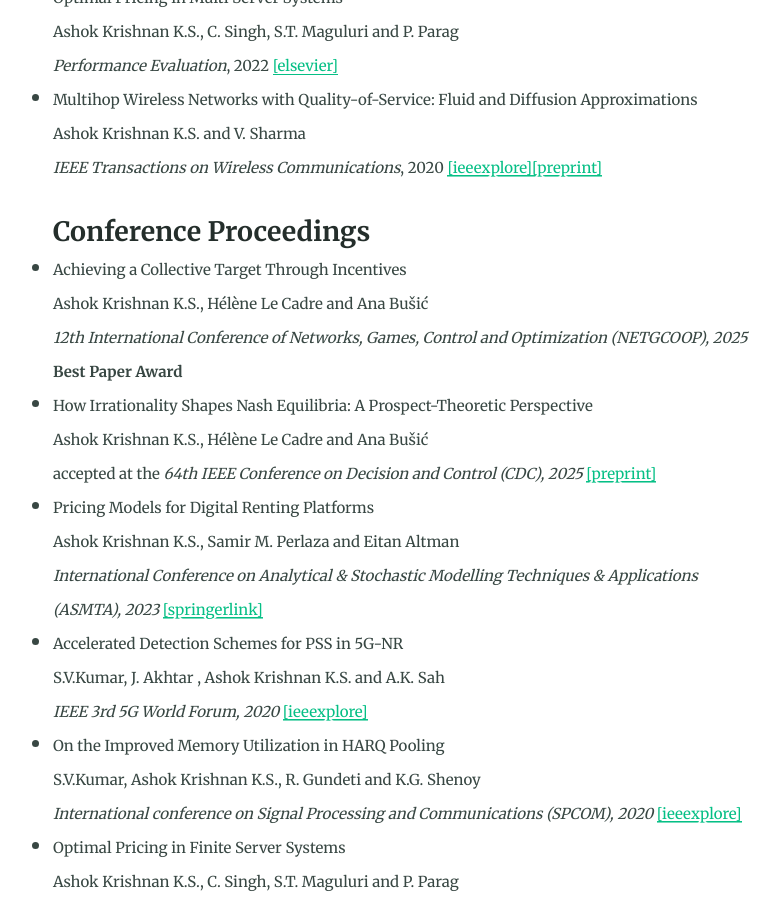
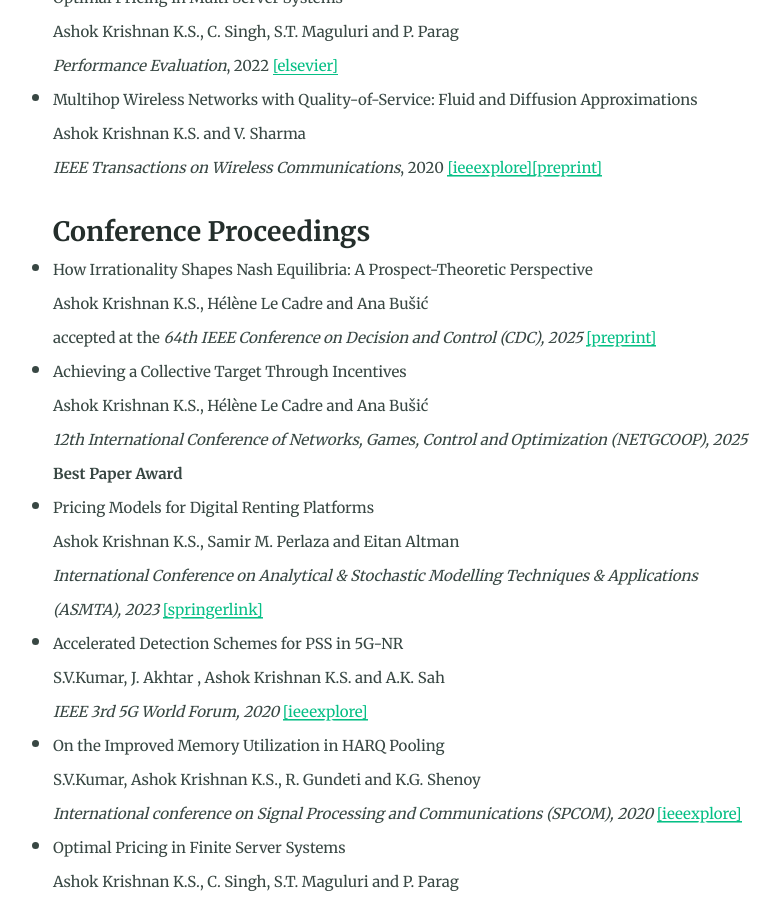
Before and after one commit to ashokkri/ashokkri.github.io, a Jekyll site: the page built from publications.md, in a window 1280 px wide and 900 px high, scrolled down 618 px. Shown: the whole window, without its empty margins (230-1009 px from the left). Built offline with Jekyll 4.4.1, drawn with Linux system fonts in a browser that asks for light colours.

```diff
--- a/publications.md
+++ b/publications.md
@@ -23,13 +23,13 @@ feature_image: "https://picsum.photos/1300/400?image=989"
 
 #### Conference Proceedings
 
+- <small>How Irrationality Shapes Nash Equilibria: A Prospect-Theoretic Perspective
+   Ashok Krishnan K.S., Hélène Le Cadre and Ana Bušić
+   accepted at the *64th IEEE Conference on Decision and Control (CDC), 2025* [[preprint]](https://hal.science/hal-05036781/)
+
 - <small> Achieving a Collective Target Through Incentives
    Ashok Krishnan K.S., Hélène Le Cadre and Ana Bušić
    *12th International Conference of Networks, Games, Control and Optimization (NETGCOOP), 2025*  **Best Paper Award**
-
-- <small>How Irrationality Shapes Nash Equilibria: A Prospect-Theoretic Perspective
-   Ashok Krishnan K.S., Hélène Le Cadre and Ana Bušić
-   accepted at the *64th IEEE Conference on Decision and Control (CDC), 2025* [[preprint]](https://hal.science/hal-05036781/)
 
  - <small>Pricing Models for Digital Renting Platforms
    Ashok Krishnan K.S., Samir M. Perlaza and Eitan Altman
```
